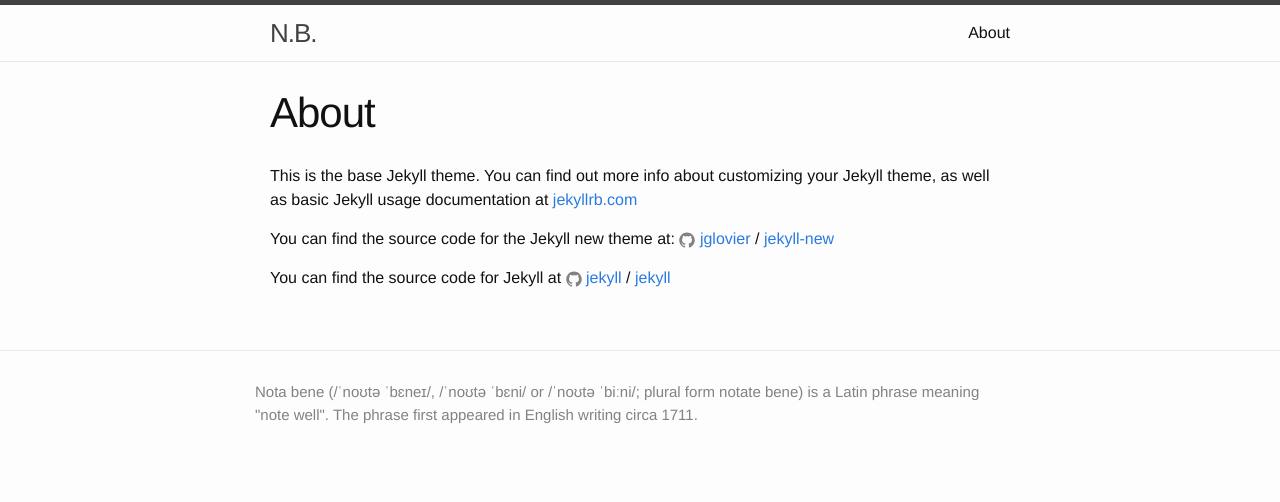
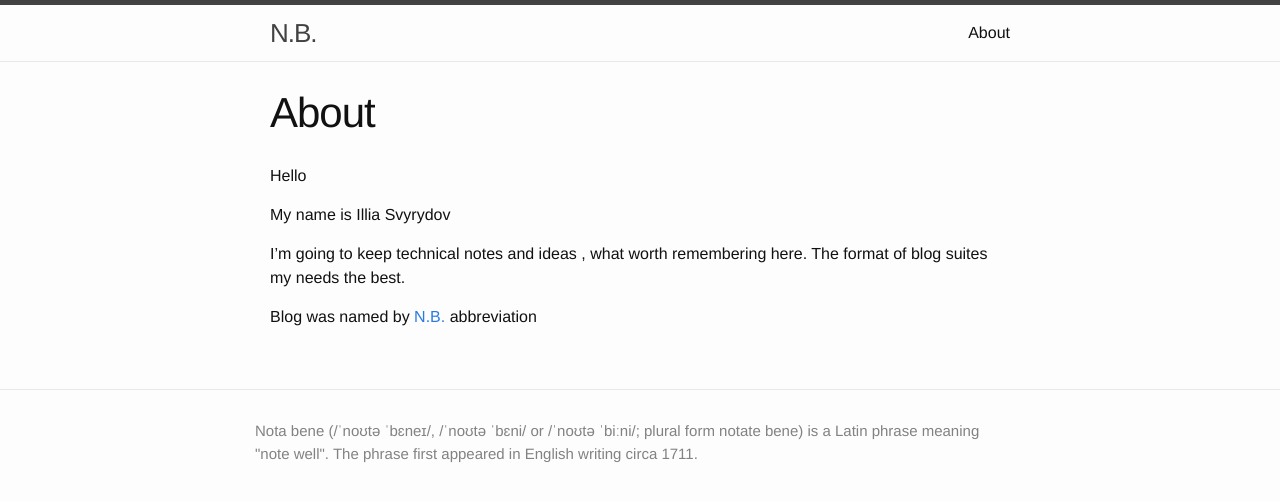
Before and after one commit to zaletniy/zaletniy.github.io, a Jekyll site: the page built from about.md, in a window 1280 px wide. Shown: the top 502 px of the page. Built offline with Jekyll 4.4.1, drawn with Linux system fonts in a browser that asks for light colours.

```diff
--- a/_posts/2016-08-25-aws-instance-store-encryption.markdown
+++ b/_posts/2016-08-25-aws-instance-store-encryption.markdown
@@ -3,7 +3,8 @@
 comments: true
 title:  "Encryption of rootfs in AWS EC2 Instance Store-Backed images"
 date:   2016-08-25 19:20:00 +0700
-categories: atricles aws ec2
+categories: "article aws ec2"
+testdata: "one two three"
 ---
 
 ## Problem
--- a/about.md
+++ b/about.md
@@ -4,12 +4,13 @@
 permalink: /about/
 ---
 
-This is the base Jekyll theme. You can find out more info about customizing your Jekyll theme, as well as basic Jekyll usage documentation at [jekyllrb.com](http://jekyllrb.com/)
+Hello
 
-You can find the source code for the Jekyll new theme at:
-{% include icon-github.html username="jglovier" %} /
-[jekyll-new](https://github.com/jglovier/jekyll-new)
+My name is Illia Svyrydov
 
-You can find the source code for Jekyll at
-{% include icon-github.html username="jekyll" %} /
-[jekyll](https://github.com/jekyll/jekyll)
+I'm going to keep technical notes and ideas , what worth remembering here.
+The format of blog suites my needs the best.
+
+Blog was named by [N.B.][nota-bene] abbreviation
+
+[nota-bene]: https://en.wikipedia.org/wiki/Nota_bene
--- a/feed.xml
+++ b/feed.xml
@@ -11,7 +11,7 @@
     <pubDate>{{ site.time | date_to_rfc822 }}</pubDate>
     <lastBuildDate>{{ site.time | date_to_rfc822 }}</lastBuildDate>
     <generator>Jekyll v{{ jekyll.version }}</generator>
-    {% for post in site.posts limit:10 %}
+    {% for post in site.categories.article limit:10 %}
       <item>
         <title>{{ post.title | xml_escape }}</title>
         <description>{{ post.content | xml_escape }}</description>
```
Also changed, not shown: _posts/2016-09-13-linux-networking-cheatsheet.markdown (added, +13 -0 lines), _posts/2016-10-24-dracut-notes.markdown (added, +14 -0 lines), articles.html (added, +23 -0 lines), index.html (+40 -11 lines), posts.html (added, +23 -0 lines).
